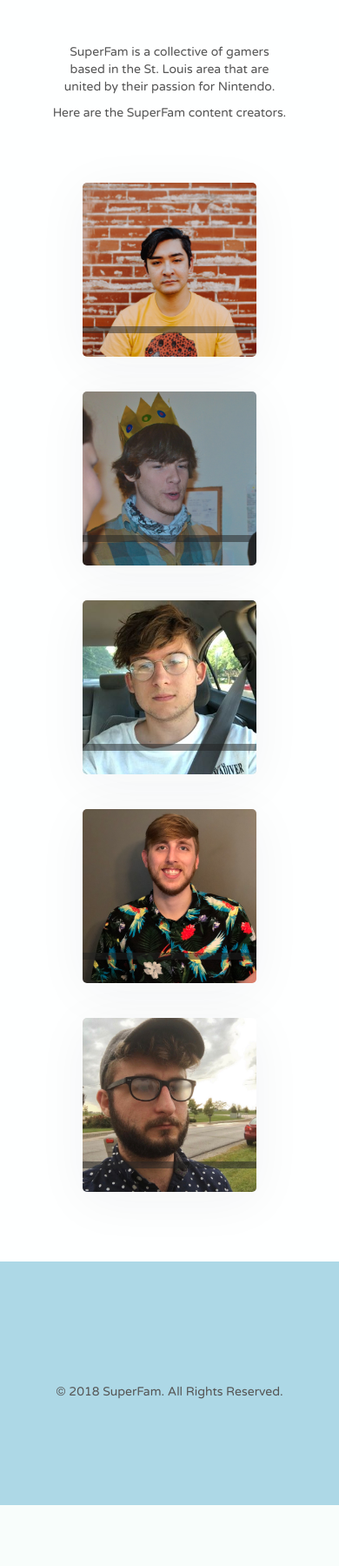
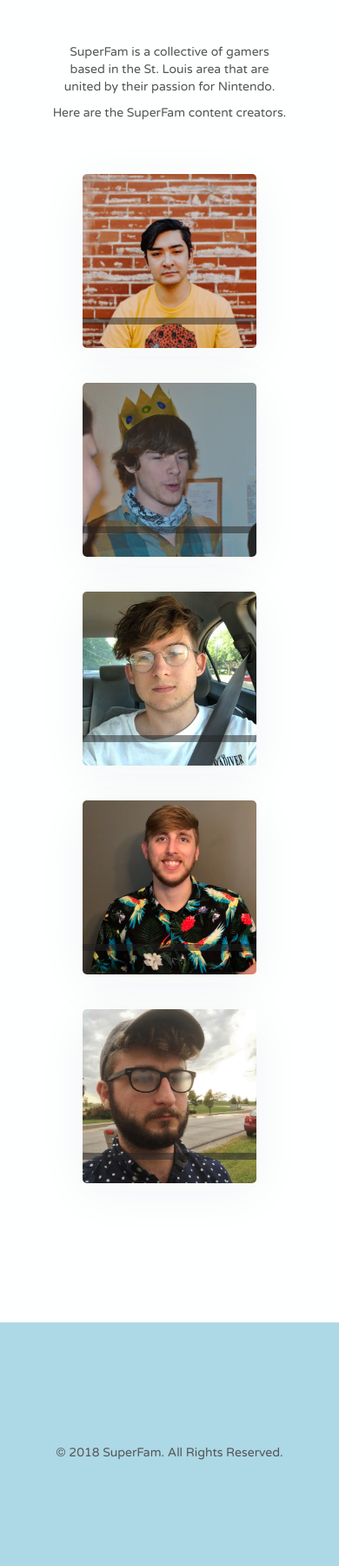
Before and after one commit to jzilch/discord-project, a Django app: page /about/ in a window 390 px wide. Shown: the part 262-2062 px from the top of the page at 87% size. Before the commit the page ends 1992 px from the top, so only its background shows below. Run offline with Django 3.2, Linux system fonts and the light colour scheme; data comes from the database, SQL or seed files in the repository; some libraries are stand-ins or nearby versions.

Commit message:
css updates for biocards

```diff
--- a/discordapp/static/css/about.css
+++ b/discordapp/static/css/about.css
@@ -1,5 +1,8 @@
 /********* /about/ *********/
 
+.about-us-card {
+    margin-bottom: 80px;
+}
 .about-us-text {
     width: 70%;
     margin-left: 15%;
@@ -10,7 +13,7 @@
 
 .about-us-grid {
     grid-template-columns: auto auto auto auto;
-    padding: 80px 16px 120px;
+    padding: 0px 16px;
 }
 
 /* bio cards */
@@ -130,9 +133,11 @@
 }
 
 @media only screen and (max-width: 600px) {
+    .about-us-card {
+        margin-bottom: 60px;
+    }
     .about-us-grid {
         grid-template-columns: auto;
-        padding: 40px 16px 60px !important;
     }
     /* remove rounded edges from bio cards */
     .bio-card, .bio-card-info-container, .bio-card-text {
@@ -153,7 +158,7 @@
         border-radius: 5px;
 
         /* relation with other elements */
-        margin: 20px 0px;
+        margin: 0px 0px 40px;
         background-size: cover;
         background-repeat: no-repeat;
         background-position: center;
@@ -173,3 +178,10 @@
         display: none;
     }
 }
+/* for idiots who try and squish the screen really small on chrome */
+@media only screen and (max-width: 240px) {
+    .bio-card {
+        width: 120px;
+        height: 120px;
+    }
+}
--- a/discordapp/static/css/main.css
+++ b/discordapp/static/css/main.css
@@ -80,6 +80,7 @@ body {
 .main-footer {
     height: 280px;
     background-color: lightblue;
+    margin-top: 120px;
 }
 .footer-copyright-text {
     position: relative;
```
